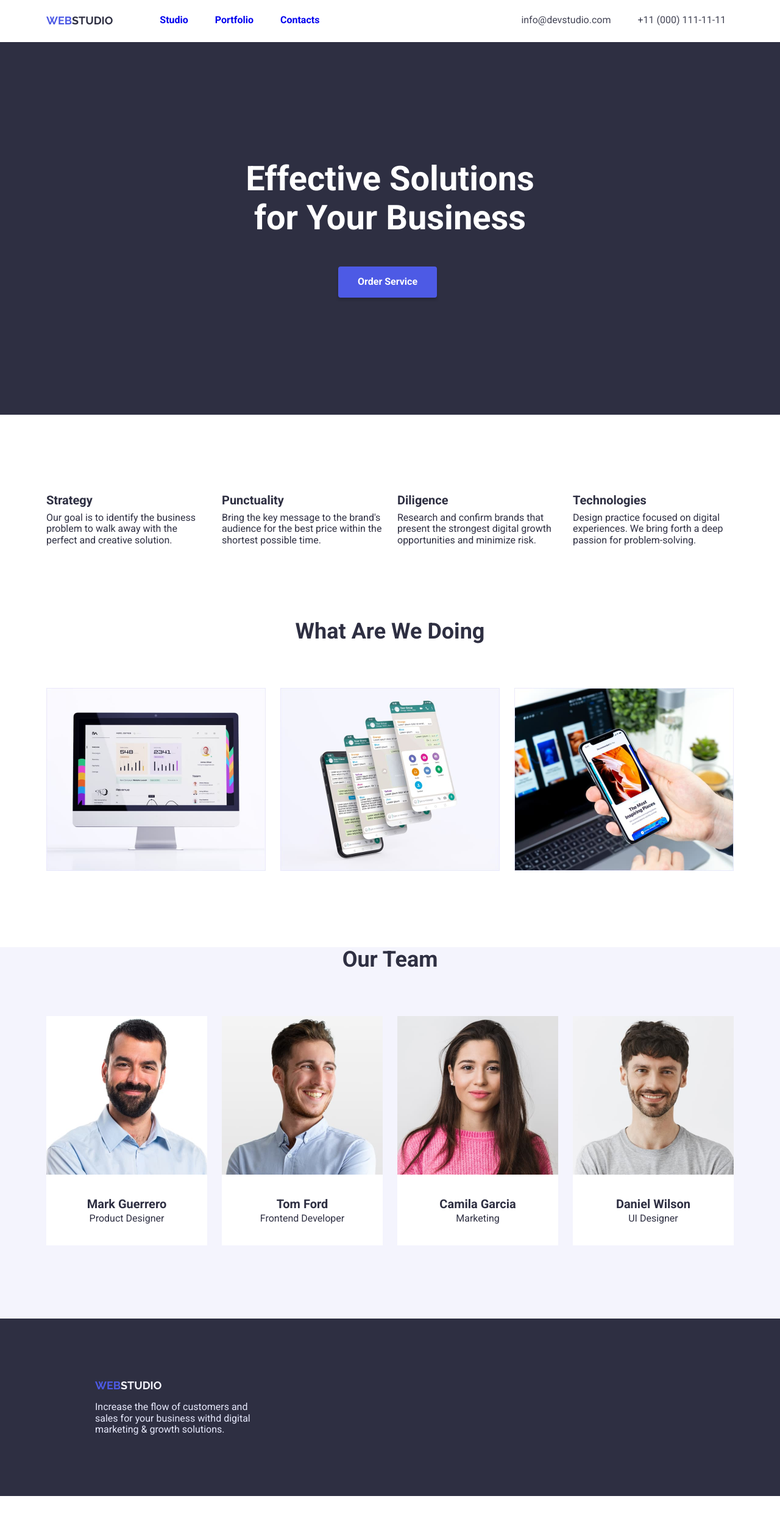
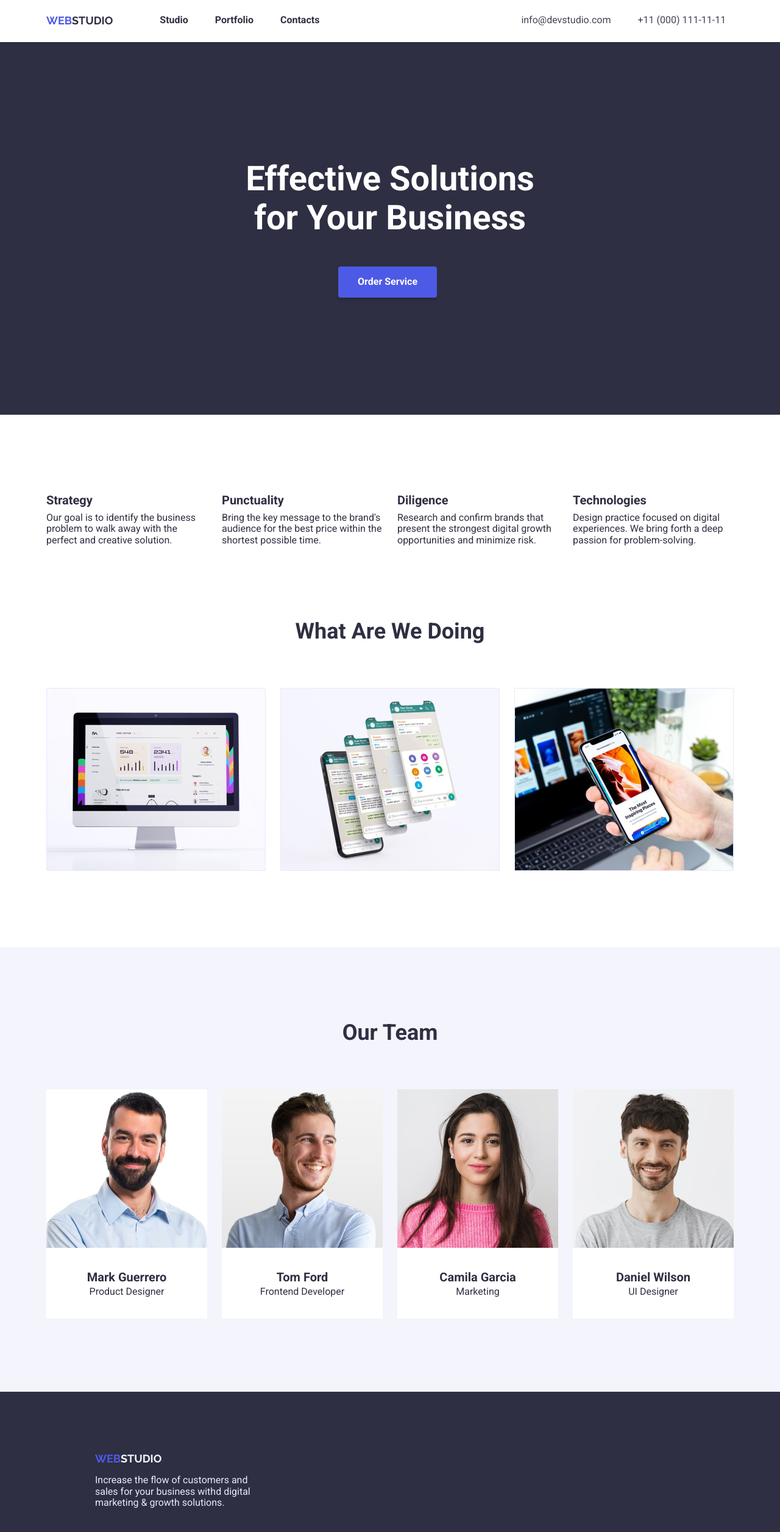
Before and after one commit to Savitsky95/goit-markup-hw-002, a plain HTML site: page index.html in a window 1280 px wide. Shown: the whole page at 61% size. Before the commit the page ends 2453 px from the top, so only its background shows below. Drawn offline with Linux system fonts and the light colour scheme.

Commit message:
fix navigation

```diff
--- a/css/style.css
+++ b/css/style.css
@@ -186,7 +186,7 @@ header {
     color: var(--button-color)
 }
 .link-to {
-
+    color: #2E2F42;
 }
 .link-to-list {
     margin-right: 331px;
@@ -239,6 +239,7 @@ margin-right: 40px;
 }
 .fourth-section {
     background-color: #F4F4FD;
+    padding-top: 120px;
     padding-bottom: 120px;
 }
 .container-team {
```
